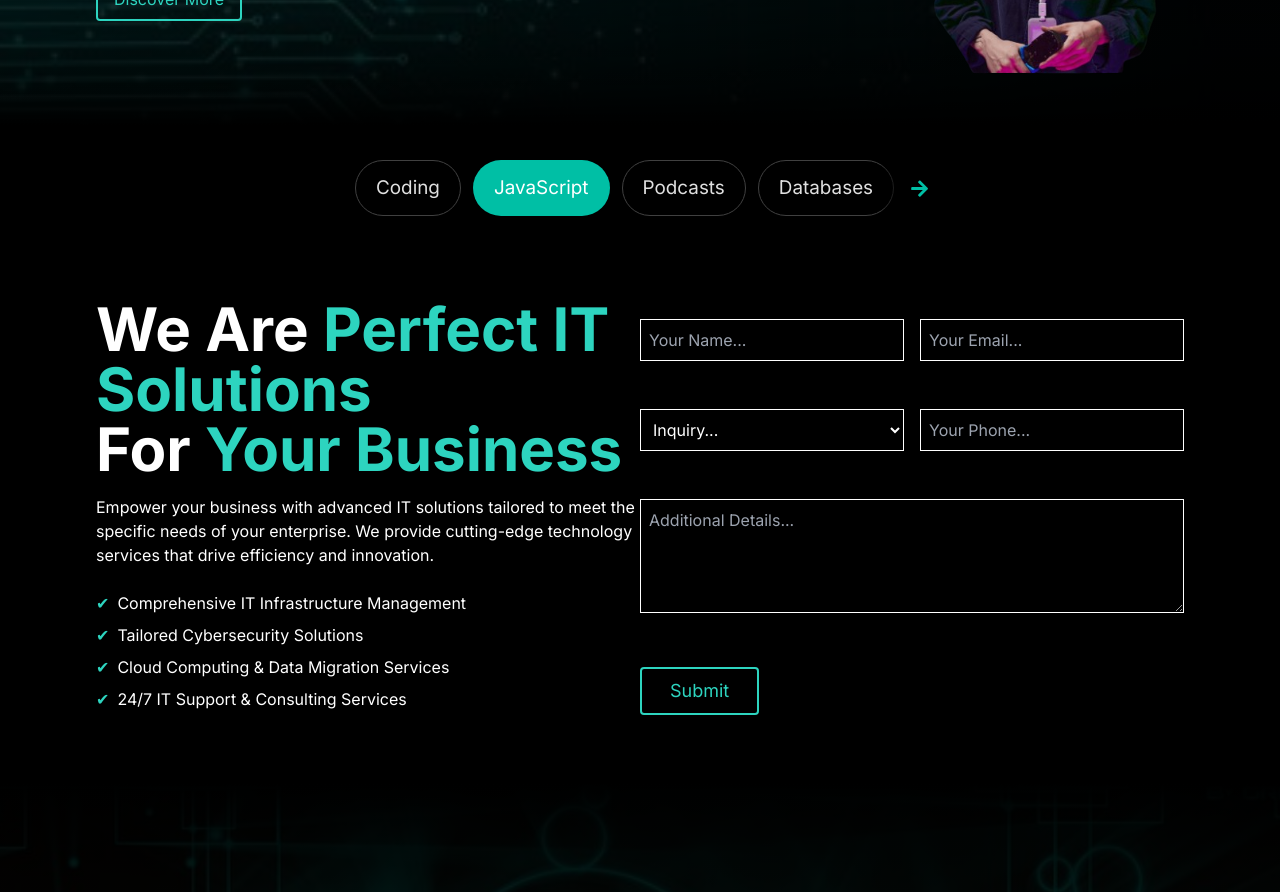
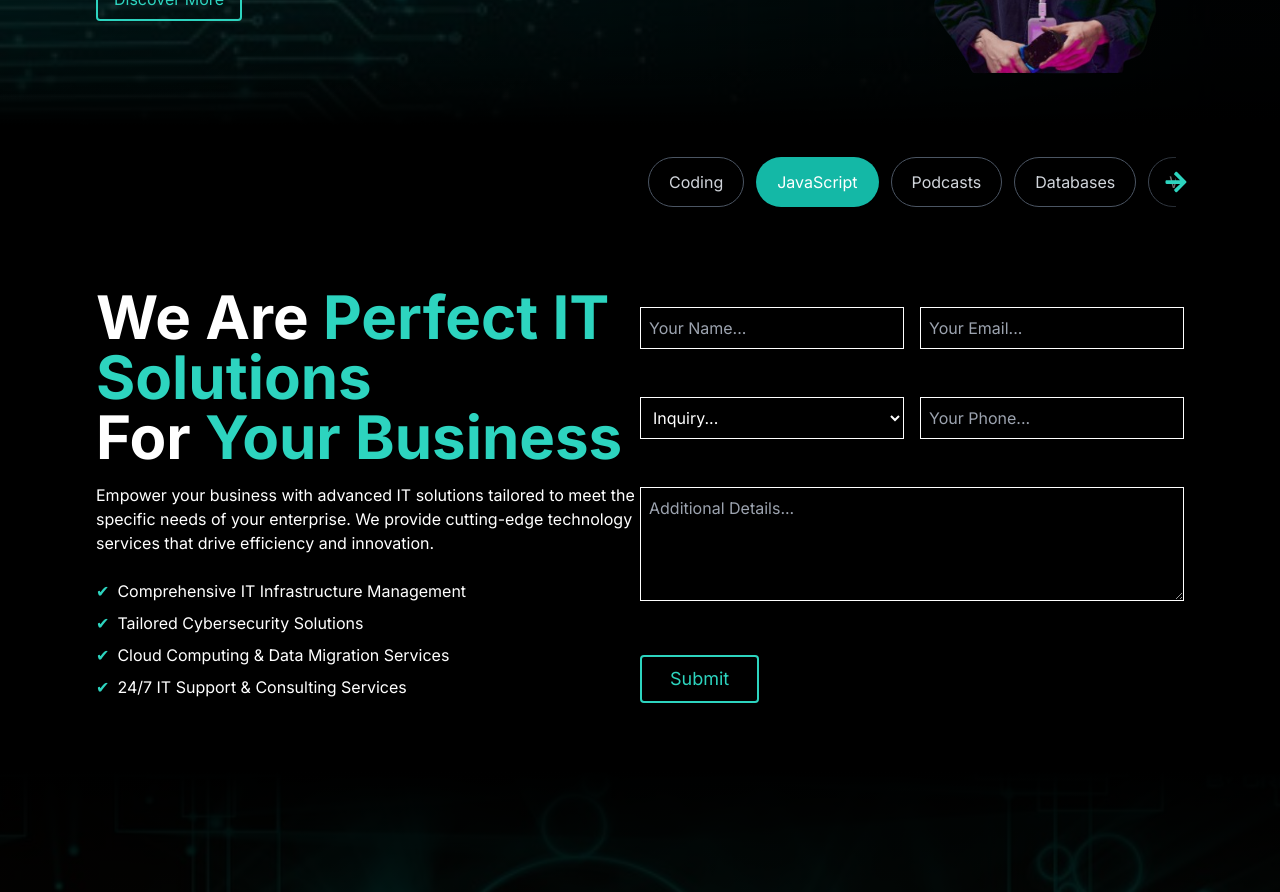
Before and after one commit to WebDevXpert/heapware-portfolio, a Next.js app: page / in a window 1280 px wide. Shown: the part 4520-5412 px from the top of the page. Built offline with nearby package versions, Linux system fonts and the light colour scheme.

Commit message:
Not even a simple task got done; bs slider ko right side pr le kar ana tha.

```diff
--- a/src/app/components/contactSection/page.jsx
+++ b/src/app/components/contactSection/page.jsx
@@ -5,59 +5,40 @@ import { useEffect, useState, useRef } from 'react';
 
 // DraggableSliderTabs Component
 const DraggableSliderTabs = () => {
-  const tabsBox = useRef(null); // Reference for the tabs container
+  const tabsBox = useRef(null);
   const [isDragging, setIsDragging] = useState(false);
-  const [showLeftIcon, setShowLeftIcon] = useState(false); // Show/hide left arrow
-  const [showRightIcon, setShowRightIcon] = useState(true); // Show/hide right arrow
-  const [activeTab, setActiveTab] = useState(1); // Track the active tab index
+  const [showLeftIcon, setShowLeftIcon] = useState(false);
+  const [showRightIcon, setShowRightIcon] = useState(true);
+  const [activeTab, setActiveTab] = useState(1);
 
   const tabs = [
-    'Coding',
-    'JavaScript',
-    'Podcasts',
-    'Databases',
-    'Web Development',
-    'Unboxing',
-    'History',
-    'Programming',
-    'Gadgets',
-    'Algorithms',
-    'Comedy',
-    'Gaming',
-    'Share Market',
-    'Smartphones',
-    'Data Structure',
+    'Coding', 'JavaScript', 'Podcasts', 'Databases', 'Web Development',
+    'Unboxing', 'History', 'Programming', 'Gadgets', 'Algorithms',
+    'Comedy', 'Gaming', 'Share Market', 'Smartphones', 'Data Structure',
   ];
 
-  // Function to handle visibility of arrows based on scroll position
   const handleIcons = () => {
     const maxScrollableWidth = tabsBox.current.scrollWidth - tabsBox.current.clientWidth;
-    setShowLeftIcon(tabsBox.current.scrollLeft > 0); // Show left arrow if scrolled right
-    setShowRightIcon(tabsBox.current.scrollLeft < maxScrollableWidth); // Show right arrow if more content exists to scroll
+    setShowLeftIcon(tabsBox.current.scrollLeft > 0);
+    setShowRightIcon(tabsBox.current.scrollLeft < maxScrollableWidth);
   };
 
-  // Function to scroll tabs left or right when arrow is clicked
   const handleScroll = (direction) => {
     const scrollAmount = direction === 'left' ? -340 : 340;
-    tabsBox.current.scrollLeft += scrollAmount; // Update scrollLeft value
-    handleIcons(); // Update visibility of arrows after scrolling
+    tabsBox.current.scrollLeft += scrollAmount;
+    handleIcons();
   };
 
-  // Function to handle dragging the tabs
   const handleMouseMove = (e) => {
     if (!isDragging) return;
-    tabsBox.current.classList.add('dragging');
-    tabsBox.current.scrollLeft -= e.movementX; // Dragging scrolls tabs
-    handleIcons(); // Update visibility of arrows while dragging
+    tabsBox.current.scrollLeft -= e.movementX;
+    handleIcons();
   };
 
-  // Stop dragging
   const stopDragging = () => {
     setIsDragging(false);
-    tabsBox.current.classList.remove('dragging');
   };
 
-  // Add mouse event listeners
   useEffect(() => {
     const tabsElement = tabsBox.current;
     tabsElement.addEventListener('mousemove', handleMouseMove);
@@ -69,28 +50,31 @@ const DraggableSliderTabs = () => {
     };
   }, [isDragging]);
 
-  // Handle tab click to set active tab
   const handleTabClick = (index) => {
     setActiveTab(index);
   };
 
   return (
-    <div className='slide'>
-      <div className="wrapper">
+    <div className="bg-black flex justify-end pr-16">
+      <div className="relative px-10 py-8 overflow-hidden w-full lg:w-1/2 flex items-center">
         {showLeftIcon && (
-          <div className="icon">
+          <div className="absolute inset-y-0 left-0 flex items-center justify-center w-20 bg-gradient-to-r from-black to-transparent">
             <FaArrowLeft
-              onClick={() => handleScroll('left')} // Handle left arrow click
-              style={{ cursor: 'pointer', fontSize: '1.2rem', color: '#00bfa5' }} // Inline styles
+              onClick={() => handleScroll('left')}
+              className="cursor-pointer text-2xl text-teal-400"
             />
           </div>
         )}
-        <ul className="tabs-box" ref={tabsBox} onMouseDown={() => setIsDragging(true)}>
-          {/* Tab items */}
+        <ul
+          ref={tabsBox}
+          className="flex gap-3 overflow-x-auto scroll-smooth w-full"
+          onMouseDown={() => setIsDragging(true)}
+        >
           {tabs.map((tab, index) => (
             <li
               key={index}
-              className={`tab ${activeTab === index ? 'active' : ''}`}
+              className={`cursor-pointer whitespace-nowrap py-3 px-5 rounded-full border ${activeTab === index ? 'bg-teal-500 text-white border-transparent' : 'border-gray-600 text-gray-300'
+                }`}
               onClick={() => handleTabClick(index)}
             >
               {tab}
@@ -98,10 +82,10 @@ const DraggableSliderTabs = () => {
           ))}
         </ul>
         {showRightIcon && (
-          <div className="icon">
+          <div className="absolute inset-y-0 right-0 flex items-center justify-center w-20 bg-gradient-to-l from-black to-transparent">
             <FaArrowRight
-              onClick={() => handleScroll('right')} // Handle right arrow click
-              style={{ cursor: 'pointer', fontSize: '1.2rem', color: '#00bfa5' }} // Inline styles
+              onClick={() => handleScroll('right')}
+              className="cursor-pointer text-2xl text-teal-400"
             />
           </div>
         )}
@@ -109,6 +93,7 @@ const DraggableSliderTabs = () => {
     </div>
   );
 };
+
 
 
 // ContactSection Component
--- a/src/app/globals.css
+++ b/src/app/globals.css
@@ -41,100 +41,3 @@ body {
 ::-webkit-scrollbar{
   display: none;
 }
-
-
-
-/* ********************************************************** */
-
-/* Import Google font - Poppins */
-.wrapper {
-  padding: 35px;
-  position: relative;
-  overflow-x: hidden;
-  width: 50%;
-  margin: auto;
-  background: black;
-  display: flex;
-  flex-direction: column;
-  justify-content: right;
-}
-
-.wrapper .icon {
-  position: absolute;
-  top: 0;
-  height: 100%;
-  width: 80px;
-  display: flex;
-  align-items: center;
-  justify-content: center;
-}
-
-.icon:first-child {
-  left: 0;
-  background: linear-gradient(90deg, black 70%, transparent);
-}
-
-.icon:last-child {
-  right: 0;
-  background: linear-gradient(-90deg, black 70%, transparent);
-}
-
-.icon i {
-  width: 55px;
-  height: 55px;
-  cursor: pointer;
-  font-size: 1.2rem;
-  text-align: center;
-  line-height: 55px;
-  border-radius: 50%;
-  color: #00bfa5;
-}
-
-.icon i:hover {
-  background: rgba(1, 9, 8, 0.2);
-}
-
-.slide {
-  background-color: black;
-  text-align: end;
-}
-
-.wrapper .tabs-box {
-  display: flex;
-  gap: 12px;
-  list-style: none;
-  overflow-x: hidden;
-  scroll-behavior: smooth;
-}
-
-.tabs-box.dragging {
-  scroll-behavior: auto;
-  cursor: grab;
-}
-
-.tabs-box .tab {
-  cursor: pointer;
-  font-size: 1.18rem;
-  white-space: nowrap;
-  background: black;
-  padding: 13px 20px;
-  border-radius: 30px;
-  border: 1px solid #404040;
-  color: #e0e0e0;
-}
-
-.tabs-box .tab:hover {
-  background: #00bfa5;
-  color: #fff;
-}
-
-.tabs-box .tab.active {
-  background: #00bfa5;
-  color: #fff;
-  border-color: transparent;
-}
-
-.tabs-box.dragging .tab {
-  user-select: none;
-  pointer-events: none;
-}
--- a/src/app/page.jsx
+++ b/src/app/page.jsx
@@ -1,5 +1,4 @@
 "use client";
-import React, {  useEffect } from "react";
 import Cards from "./components/cards/page";
 import CaseStudio from "./components/casestudio/page";
 import ContactSection from "./components/contactSection/page";
@@ -10,16 +9,8 @@ import Pricing from "./components/pricing/page";
 import ServicesSection from "./components/servicesSection/page";
 import TrustedBySection from "./components/trustedSection/page";
 import Waleed from "./components/testimonials/page";
-// import DraggableSliderTabs from "./components/slider/page";
 
 export default function Home() {
-  useEffect(() => {
-    (async () => {
-      const LocomotiveScroll = (await import("locomotive-scroll")).default;
-      const locomotiveScroll = new LocomotiveScroll();
-    })();
-  }, []);
-
   return (
     <div>
       <ITSection />
```
